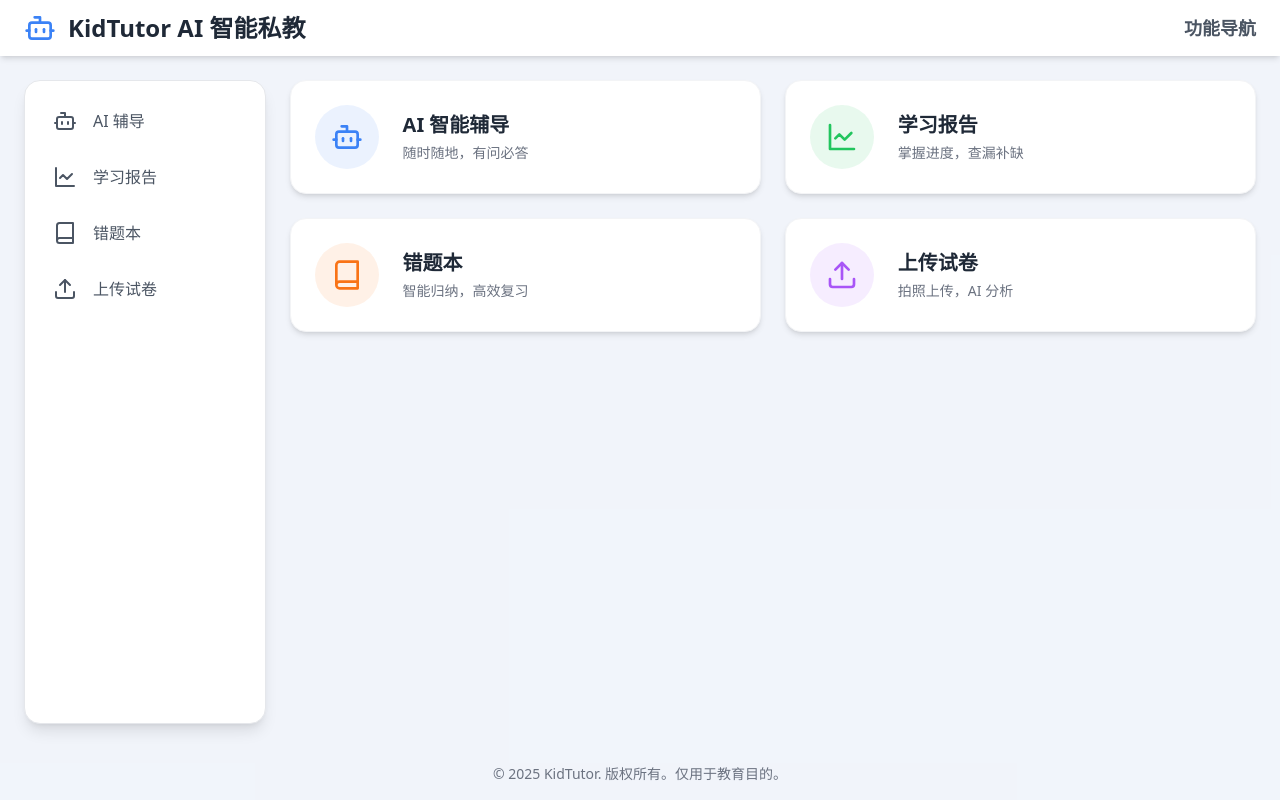
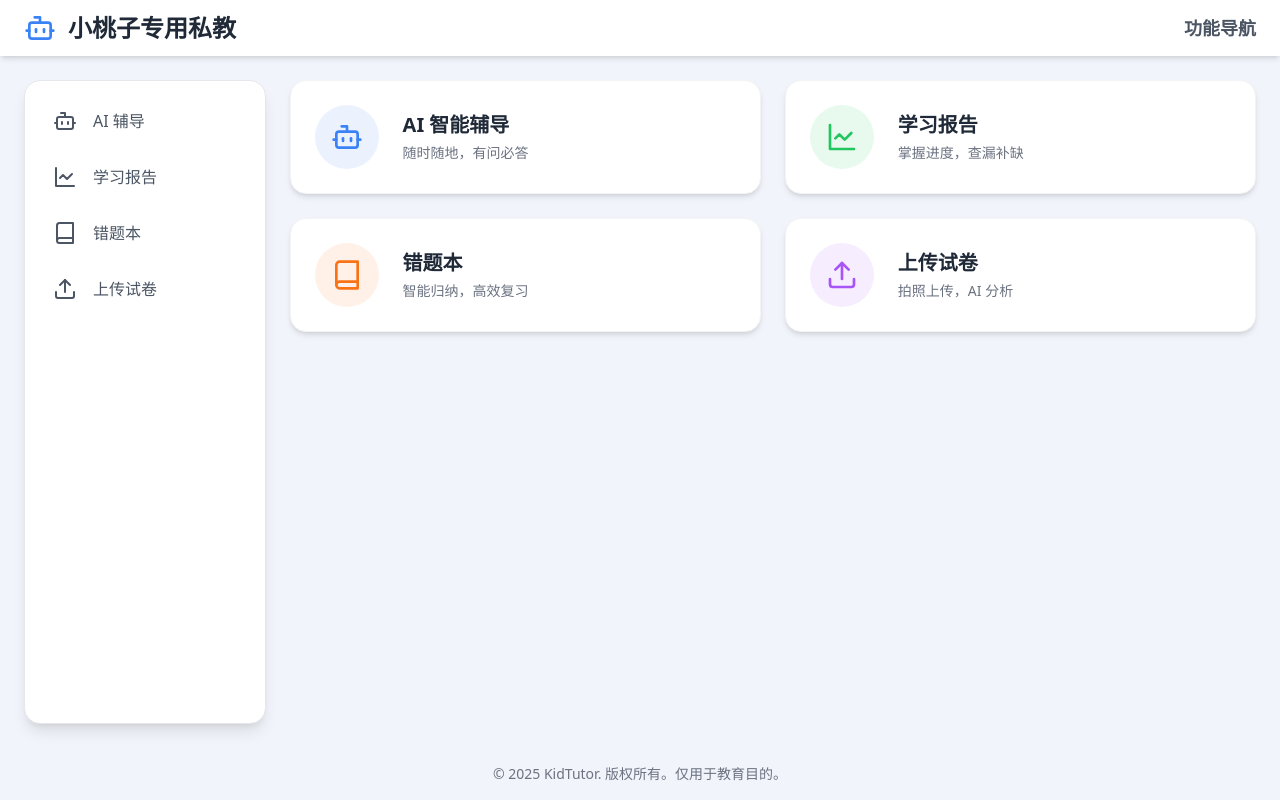
Before and after one commit to qwqqliu/shaoersijiao, a React (Vite) app: page / in a window 1280 px wide. Built offline with nearby package versions, Linux system fonts and the light colour scheme.

Commit message:
Update App.tsx

```diff
--- a/src/App.tsx
+++ b/src/App.tsx
@@ -55,7 +55,7 @@ const App: React.FC = () => {
           <div className="flex items-center cursor-pointer" onClick={() => setCurrentView('menu')}>
             <BotIcon className="w-8 h-8 text-blue-500 mr-3" />
             <h1 className="text-2xl font-bold text-gray-800">
-              KidTutor AI 智能私教
+              小桃子专用私教
             </h1>
           </div>
            <div className="text-lg font-semibold text-gray-600">
```
